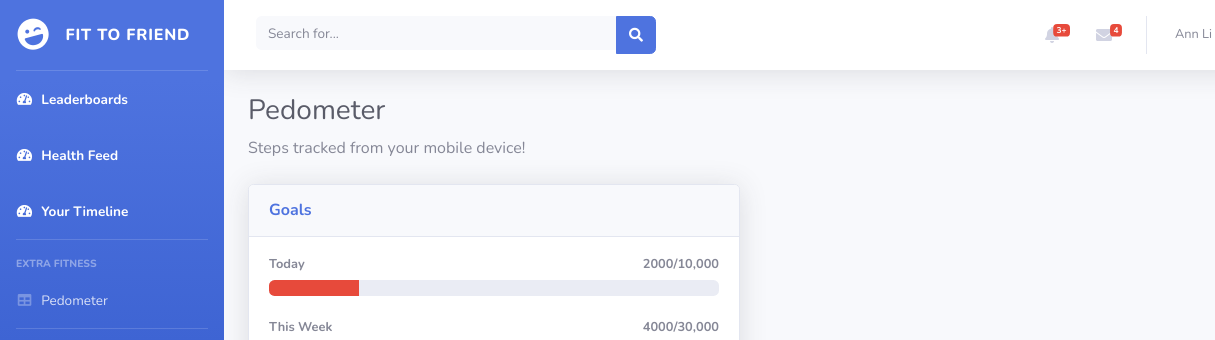
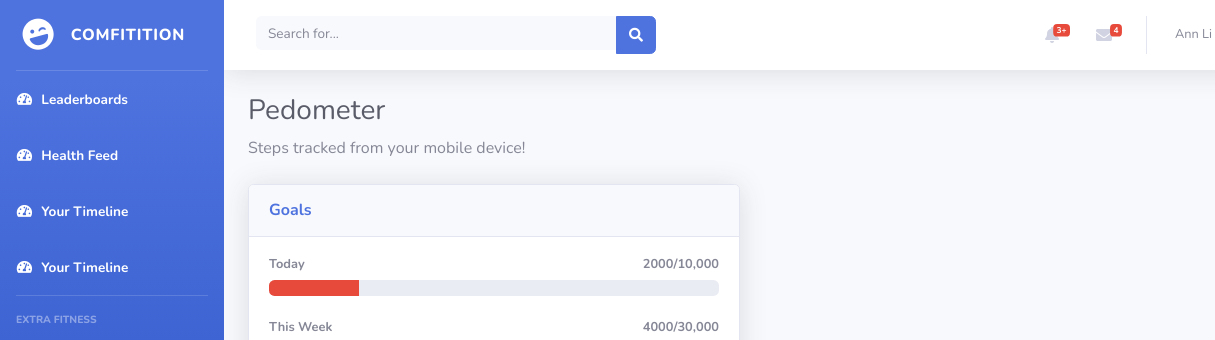
Before and after one commit to Haley-Jang/PickHack, a website with bundled scripts: page tables.html in a window 1280 px wide. Shown: the top 340 px of the page, 0-1215 px from the left. Built offline with nearby package versions, Linux system fonts and the light colour scheme.

Commit message:
Update tables.html

```diff
--- a/tables.html
+++ b/tables.html
@@ -33,7 +33,7 @@
         <div class="sidebar-brand-icon rotate-n-15">
           <i class="fas fa-laugh-wink"></i>
         </div>
-        <div class="sidebar-brand-text mx-3">Fit to Friend</div>
+        <div class="sidebar-brand-text mx-3">comFITition</div>
       </a>
 
       <!-- Divider -->
@@ -57,6 +57,12 @@
           <i class="fas fa-fw fa-tachometer-alt"></i>
           <span>Your Timeline</span></a>
       </li>
+
+      <li class="nav-item active">
+          <a class="nav-link" href="blank 2 copy.html">
+            <i class="fas fa-fw fa-tachometer-alt"></i>
+            <span>Your Timeline</span></a>
+        </li>
 
       <!-- Divider -->
       <hr class="sidebar-divider">
```
